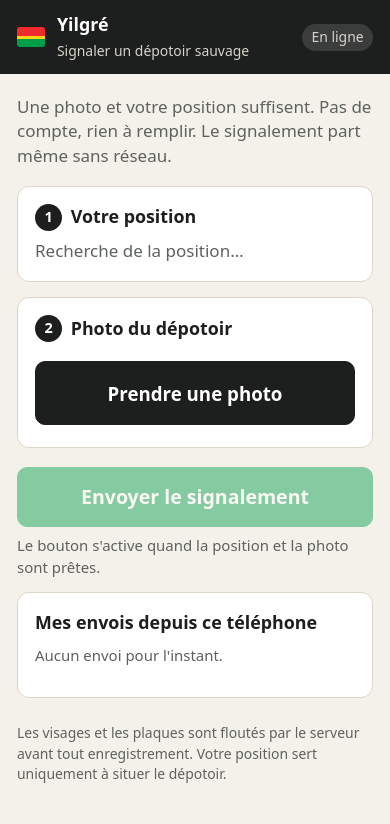
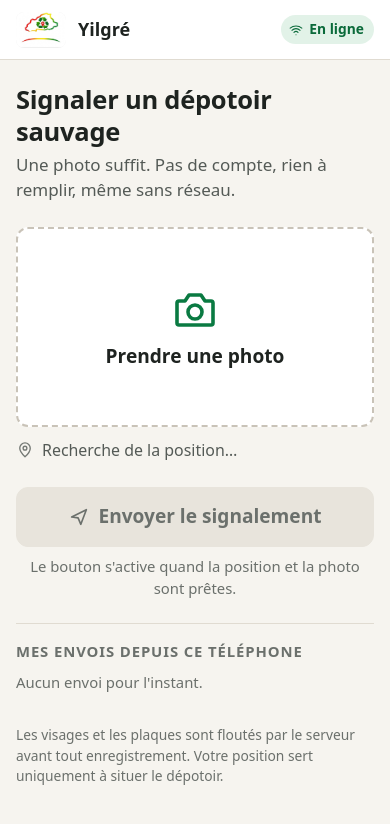
Before and after one commit to christelle-dehoumon/ouaga-clean, a plain HTML site: page web/citizen/index.html in a window 390 px wide. Drawn offline with Linux system fonts and the light colour scheme.

Commit message:
style: refonte de la page citoyen
Un écran, un geste : logo et nom en haut, une phrase d'accroche, grande zone
« Prendre une photo », aperçu, position en une ligne discrète, grand bouton
« Envoyer le signalement ». Remerciement simple et chaleureux ; aucun indicateur
ni verdict ajouté. Envois du téléphone gardés, en bas et discrets. États
(position, photo, réseau, file hors connexion) avec icône et libellé.

```diff
--- a/web/citizen/citizen.css
+++ b/web/citizen/citizen.css
@@ -1,49 +1,77 @@
-:root {
-  --fond: #f4f1ea; --carte: #ffffff; --texte: #1d1f1e; --doux: #5d625e; --ligne: #ddd6c8;
-  --rouge: #ef2b2d; --jaune: #fcd116; --vert: #009e49; --vert-fonce: #00703a; --orange: #b45f06;
-}
+/* Page citoyen : un écran, un geste. Lisible en plein soleil, utilisable d'une main (360 à 430 px). Jetons dans design.css. */
 * { box-sizing: border-box; }
-[hidden] { display: none !important; }
-html { font-size: 17px; }
-body { margin: 0; background: var(--fond); color: var(--texte); font: 1rem/1.45 system-ui, -apple-system, "Segoe UI", Roboto, sans-serif; }
-.entete { position: sticky; top: 0; z-index: 5; display: flex; align-items: center; gap: .7rem; padding: .7rem 1rem;
-  padding-top: max(.7rem, env(safe-area-inset-top)); background: #1d1f1e; color: #fff; }
-.entete b { display: block; font-size: 1.05rem; }
-.entete span { font-size: .82rem; color: #d7d3ca; }
-.drapeau { display: inline-flex; flex-direction: column; width: 28px; height: 20px; border-radius: 3px; overflow: hidden; flex: none; }
-.drapeau i { flex: 1; }
-.drapeau i:nth-child(1) { background: var(--rouge); }
-.drapeau i:nth-child(2) { background: var(--jaune); flex: .35; }
-.drapeau i:nth-child(3) { background: var(--vert); }
-.reseau { margin-left: auto; font-size: .78rem; padding: .2rem .55rem; border-radius: 99px; background: #3a3d3b; white-space: nowrap; }
-.reseau.hors-ligne { background: var(--orange); color: #fff; }
-main { max-width: 32rem; margin: 0 auto; padding: 1rem 1rem 3rem; }
-.intro { color: var(--doux); margin: .2rem 0 1rem; }
-h2 { font-size: 1.05rem; margin: 0 0 .5rem; display: flex; align-items: center; gap: .5rem; }
-.num { display: inline-grid; place-items: center; width: 1.6rem; height: 1.6rem; border-radius: 50%; background: var(--texte); color: #fff; font-size: .85rem; }
-.etape, .envois, .confirmation { background: var(--carte); border: 1px solid var(--ligne); border-radius: 12px; padding: 1rem; margin-bottom: .9rem; }
-.etat { margin: .3rem 0 0; color: var(--doux); }
-.etat.ok { color: var(--vert-fonce); font-weight: 600; }
-.etat.erreur { color: var(--rouge); font-weight: 600; }
-.btn { display: inline-flex; justify-content: center; align-items: center; min-height: 48px; width: 100%; margin-top: .6rem;
-  padding: .7rem 1rem; font: inherit; font-weight: 600; border-radius: 10px; border: 1.5px solid var(--texte); background: #fff; color: var(--texte); cursor: pointer; }
-.btn-grand { min-height: 64px; font-size: 1.1rem; background: var(--texte); color: #fff; }
-.btn-envoi { min-height: 60px; font-size: 1.15rem; background: var(--vert); border-color: var(--vert); color: #fff; margin: .2rem 0 .3rem; }
-.btn:disabled { opacity: .45; cursor: not-allowed; }
-.btn:focus-visible, label.btn:focus-within { outline: 3px solid var(--jaune); outline-offset: 2px; }
-.visuellement-cache { position: absolute; width: 1px; height: 1px; overflow: hidden; clip: rect(0 0 0 0); }
-#apercu { display: block; width: 100%; max-height: 16rem; object-fit: cover; border-radius: 8px; margin-top: .7rem; }
-.aide { color: var(--doux); font-size: .88rem; margin: .2rem 0 .8rem; }
-.confirmation { border-left: 6px solid var(--vert); }
-.confirmation.local { border-left-color: var(--orange); }
-.confirmation b { display: block; font-size: 1.1rem; margin-bottom: .2rem; }
+html { font-size: 17px; -webkit-text-size-adjust: 100%; }
+body { margin: 0; background: var(--fond); color: var(--texte); font: var(--g-normal) 1rem/1.5 var(--police); -webkit-font-smoothing: antialiased; }
+:focus-visible { outline: none; box-shadow: var(--focus); }
+
+.entete { position: sticky; top: 0; z-index: 5; display: flex; align-items: center; gap: var(--e-3); padding: var(--e-2) var(--e-4);
+  padding-top: max(var(--e-2), env(safe-area-inset-top)); background: var(--surface); border-bottom: 1px solid var(--trait); min-height: 60px; }
+.entete .logo { width: 50px; height: 36px; }
+.entete b { font-size: 1.0625rem; font-weight: var(--g-fort); }
+.reseau { margin-left: auto; display: inline-flex; align-items: center; gap: 6px; font-size: .8125rem; font-weight: var(--g-fort);
+  padding: 4px 10px 4px 8px; border-radius: var(--rayon-plein); background: var(--vert-pale); color: var(--vert-texte); white-space: nowrap; }
+.reseau::before { content: ""; width: 14px; height: 14px; background: currentColor;
+  -webkit-mask: url("/dashboard/shared/icones/reseau.svg") center / contain no-repeat; mask: url("/dashboard/shared/icones/reseau.svg") center / contain no-repeat; }
+.reseau.hors-ligne { background: var(--st-verifier-pale); color: var(--st-verifier); }
+.reseau.hors-ligne::before { -webkit-mask-image: url("/dashboard/shared/icones/reseau-off.svg"); mask-image: url("/dashboard/shared/icones/reseau-off.svg"); }
+
+main { max-width: 30rem; margin: 0 auto; padding: var(--e-5) var(--e-4) var(--e-7); }
+.accroche { margin: 0 0 var(--e-1); font-size: 1.5rem; font-weight: var(--g-fort); line-height: 1.25; letter-spacing: -.01em; }
+.intro { color: var(--texte-2); margin: 0 0 var(--e-5); }
+
+/* Geste principal : la photo */
+.etape-photo { margin-bottom: var(--e-3); }
+.btn { width: 100%; font-size: 1rem; border-radius: var(--rayon-l); }
+.btn-grand { flex-direction: column; gap: var(--e-3); min-height: 200px; background: var(--surface); color: var(--texte); border: 2px dashed var(--trait-fort);
+  font-size: 1.125rem; }
+.btn-grand .ico { width: 48px; height: 48px; color: var(--vert); }
+.btn-grand:hover { border-color: var(--vert); background: var(--surface); }
+label.btn:focus-within { box-shadow: var(--focus); }
+.etape-photo:has(#apercu:not([hidden])) .btn-grand { flex-direction: row; min-height: var(--cible); border-style: solid; border-width: 1px; font-size: 1rem; }
+.etape-photo:has(#apercu:not([hidden])) .btn-grand .ico { width: 20px; height: 20px; }
+#apercu { display: block; width: 100%; aspect-ratio: 4 / 3; object-fit: cover; border-radius: var(--rayon-l); margin-top: var(--e-3); background: var(--surface-3); }
+.etat { margin: var(--e-2) 0 0; color: var(--texte-2); font-size: .9375rem; display: flex; align-items: flex-start; gap: var(--e-2); }
+.etat:empty { display: none; }
+.etat::before { content: ""; flex: none; width: 18px; height: 18px; margin-top: 2px; background: currentColor; opacity: .8;
+  -webkit-mask: var(--ico, url("/dashboard/shared/icones/horloge.svg")) center / contain no-repeat; mask: var(--ico, url("/dashboard/shared/icones/horloge.svg")) center / contain no-repeat; }
+.etat.ok { color: var(--vert-texte); font-weight: var(--g-fort); --ico: url("/dashboard/shared/icones/ok.svg"); }
+.etat.erreur { color: var(--rouge-texte); font-weight: var(--g-fort); --ico: url("/dashboard/shared/icones/alerte.svg"); }
+#pos-etat:not(.ok):not(.erreur) { --ico: url("/dashboard/shared/icones/position.svg"); }
+
+/* Position : une ligne discrète */
+.etape-position { margin-bottom: var(--e-5); }
+.btn-secondaire { margin-top: var(--e-3); }
+
+/* Envoi */
+.btn-envoi { min-height: 60px; font-size: 1.125rem; background: var(--vert); border-color: var(--vert); color: #fff; }
+.btn-envoi:hover:not(:disabled) { background: var(--vert-texte); border-color: var(--vert-texte); color: #fff; }
+.btn-envoi:disabled { opacity: 1; background: var(--surface-3); border-color: var(--surface-3); color: var(--texte-3); }
+.btn-envoi .ico { width: 22px; height: 22px; }
+.aide { color: var(--texte-3); font-size: .875rem; margin: var(--e-2) 0 var(--e-5); text-align: center; }
+
+/* Remerciement : simple et chaleureux */
+.confirmation { position: relative; display: grid; grid-template-columns: 40px 1fr; column-gap: var(--e-3); align-items: start; background: var(--vert-pale);
+  color: var(--texte); border-radius: var(--rayon-l); padding: var(--e-4); margin-bottom: var(--e-5); animation: monte var(--duree) var(--courbe); }
+.confirmation::before { content: ""; grid-row: span 2; width: 40px; height: 40px; border-radius: 50%; background: var(--vert); }
+.confirmation > b { display: block; font-size: 1.0625rem; font-weight: var(--g-fort); margin-bottom: 2px; }
+.confirmation > b::before { content: ""; position: absolute; left: calc(var(--e-4) + 10px); top: calc(var(--e-4) + 10px); width: 20px; height: 20px; background: #fff;
+  -webkit-mask: url("/dashboard/shared/icones/ok.svg") center / contain no-repeat; mask: url("/dashboard/shared/icones/ok.svg") center / contain no-repeat; }
+.confirmation.local { background: var(--st-verifier-pale); }
+.confirmation.local::before { background: var(--st-verifier); }
+.confirmation.local > b::before { -webkit-mask-image: url("/dashboard/shared/icones/horloge.svg"); mask-image: url("/dashboard/shared/icones/horloge.svg"); }
+
+/* Mes envois : discret, en bas */
+.envois { border-top: 1px solid var(--trait); padding-top: var(--e-4); }
+.envois h2 { font-size: .875rem; font-weight: var(--g-fort); color: var(--texte-3); margin: 0 0 var(--e-2); text-transform: uppercase; letter-spacing: .06em; }
+.envois .aide { text-align: left; margin: 0; }
 .liste { list-style: none; margin: 0; padding: 0; }
-.liste li { display: flex; gap: .7rem; align-items: center; padding: .55rem 0; border-top: 1px solid var(--ligne); }
-.liste li:first-child { border-top: 0; }
-.liste img { width: 52px; height: 52px; object-fit: cover; border-radius: 6px; flex: none; background: #ddd; }
-.liste .quand { font-size: .82rem; color: var(--doux); }
-.pastille { display: inline-block; font-size: .78rem; font-weight: 700; padding: .12rem .5rem; border-radius: 99px; margin-top: .15rem; }
-.p-local, .p-attente { background: #fde8c8; color: #7a3f00; }
-.p-recu { background: #d5f0e1; color: #00532b; }
-.p-echec { background: #fbd9d9; color: #8e1416; }
-.pied { font-size: .82rem; color: var(--doux); margin-top: 1.5rem; }
+.liste li { display: flex; gap: var(--e-3); align-items: center; padding: var(--e-2) 0; }
+.liste li + li { border-top: 1px solid var(--trait); }
+.liste img { width: 48px; height: 48px; object-fit: cover; border-radius: var(--rayon-s); flex: none; background: var(--surface-3); }
+.liste .quand { font-size: .8125rem; color: var(--texte-3); font-variant-numeric: tabular-nums; }
+.pastille { display: inline-flex; align-items: center; gap: 4px; font-size: .8125rem; font-weight: var(--g-fort); padding: 1px 10px 1px 8px; border-radius: var(--rayon-plein); margin-top: 2px; }
+.pastille::before { content: ""; width: 13px; height: 13px; background: currentColor; -webkit-mask: var(--ico) center / contain no-repeat; mask: var(--ico) center / contain no-repeat; }
+.p-local, .p-attente { background: var(--st-verifier-pale); color: var(--st-verifier); --ico: url("/dashboard/shared/icones/horloge.svg"); }
+.p-recu { background: var(--vert-pale); color: var(--vert-texte); --ico: url("/dashboard/shared/icones/ok.svg"); }
+.p-echec { background: var(--rouge-pale); color: var(--rouge-texte); --ico: url("/dashboard/shared/icones/alerte.svg"); }
+.pied { font-size: .8125rem; color: var(--texte-3); margin-top: var(--e-6); }
--- a/web/citizen/index.html
+++ b/web/citizen/index.html
@@ -3,7 +3,7 @@
 <head>
 <meta charset="utf-8">
 <meta name="viewport" content="width=device-width, initial-scale=1, viewport-fit=cover">
-<meta name="theme-color" content="#1d1f1e">
+<meta name="theme-color" content="#ffffff">
 <title>Signaler un dépotoir — Yilgré</title>
 <link rel="stylesheet" href="/dashboard/shared/design.css">
 <link rel="stylesheet" href="/dashboard/shared/shared.css">
@@ -11,32 +11,30 @@
 </head>
 <body>
 <header class="entete">
-  <span class="drapeau" aria-hidden="true"><i></i><i></i><i></i></span>
-  <div>
-    <b>Yilgré</b>
-    <span>Signaler un dépotoir sauvage</span>
-  </div>
+  <span class="logo" aria-hidden="true"><img src="/dashboard/shared/logo.jpg" alt=""></span>
+  <b>Yilgré</b>
   <span id="reseau" class="reseau" role="status">…</span>
 </header>
 
 <main>
-  <p class="intro">Une photo et votre position suffisent. Pas de compte, rien à remplir. Le signalement part même sans réseau.</p>
+  <h1 class="accroche">Signaler un dépotoir sauvage</h1>
+  <p class="intro">Une photo suffit. Pas de compte, rien à remplir, même sans réseau.</p>
 
-  <section class="etape" id="etape-position" aria-labelledby="t-pos">
-    <h2 id="t-pos"><span class="num">1</span> Votre position</h2>
-    <p id="pos-etat" class="etat">Recherche de la position…</p>
-    <button id="pos-btn" class="btn" type="button" hidden>Réessayer la position</button>
-  </section>
-
-  <section class="etape" id="etape-photo" aria-labelledby="t-photo">
-    <h2 id="t-photo"><span class="num">2</span> Photo du dépotoir</h2>
-    <label class="btn btn-grand" for="photo">Prendre une photo</label>
+  <section class="etape-photo" id="etape-photo" aria-labelledby="t-photo">
+    <h2 id="t-photo" class="visuellement-cache">Photo du dépotoir</h2>
+    <label class="btn btn-grand" for="photo"><span class="ico i-photo" aria-hidden="true"></span>Prendre une photo</label>
     <input id="photo" type="file" accept="image/*" capture="environment" class="visuellement-cache">
     <img id="apercu" alt="Aperçu de la photo" hidden>
     <p id="photo-etat" class="etat"></p>
   </section>
 
-  <button id="envoyer" class="btn btn-envoi" type="button" disabled>Envoyer le signalement</button>
+  <section class="etape-position" id="etape-position" aria-labelledby="t-pos">
+    <h2 id="t-pos" class="visuellement-cache">Votre position</h2>
+    <p id="pos-etat" class="etat">Recherche de la position…</p>
+    <button id="pos-btn" class="btn btn-secondaire" type="button" hidden>Réessayer la position</button>
+  </section>
+
+  <button id="envoyer" class="btn btn-envoi" type="button" disabled><span class="ico i-envoyer" aria-hidden="true"></span>Envoyer le signalement</button>
   <p id="envoi-aide" class="aide">Le bouton s'active quand la position et la photo sont prêtes.</p>
 
   <section id="confirmation" class="confirmation" hidden role="status" aria-live="polite"></section>
@@ -45,7 +43,7 @@
     <h2 id="t-envois">Mes envois depuis ce téléphone</h2>
     <ul id="liste-envois" class="liste"></ul>
     <p id="aucun" class="aide">Aucun envoi pour l'instant.</p>
-    <button id="sync" class="btn" type="button" hidden>Renvoyer maintenant</button>
+    <button id="sync" class="btn btn-secondaire" type="button" hidden>Renvoyer maintenant</button>
   </section>
 
   <p class="pied">Les visages et les plaques sont floutés par le serveur avant tout enregistrement. Votre position sert
```
